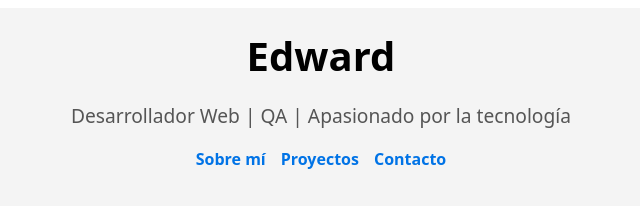
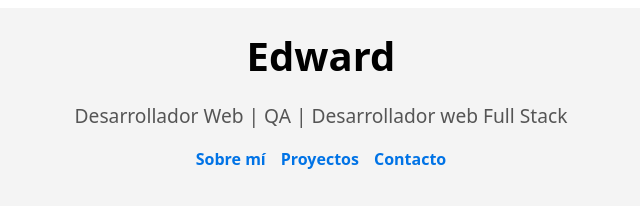
Before and after one commit to SanchezRick137/JavaScript_Cero_Junior, a plain HTML site: page January/index.html in a window 1280 px wide. Shown: the full height of the page, 319-959 px from the left. Drawn offline with Linux system fonts and the light colour scheme.

Commit message:
Se enlazan archivos de diseño y logica

```diff
--- a/January/index.html
+++ b/January/index.html
@@ -4,11 +4,12 @@
     <meta name="viewport" content="width=device-width, initial-scale=1.0">
     <title>Edward Sierra Landing Page</title>
     <link rel="stylesheet" href="index.css">
+    <script src="index.js"></script>
 </head>
 <body>
     <header>
         <h1>Edward</h1>
-        <p>Desarrollador Web | QA | Apasionado por la tecnología</p>
+        <p>Desarrollador Web | QA | Desarrollador web Full Stack</p>
         <nav>
           <ul>
             <li><a href="#about">Sobre mí</a></li>
```
